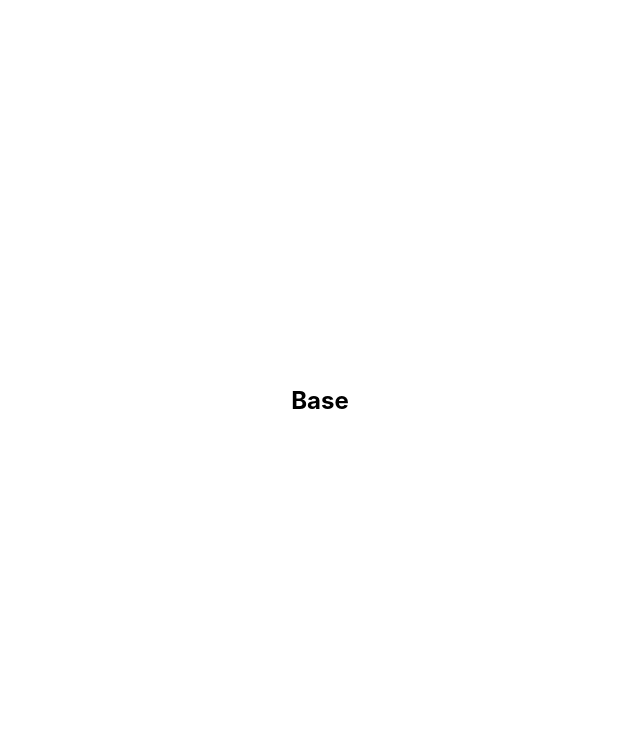
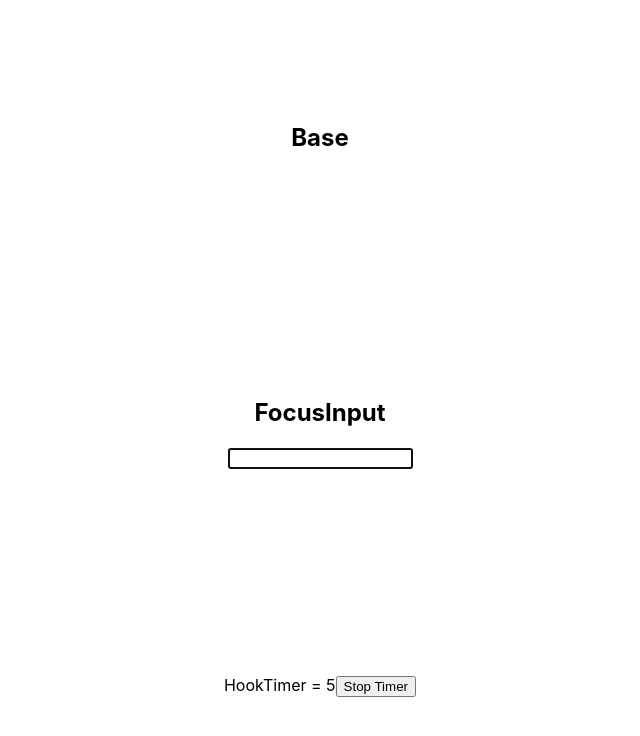
Before and after one commit to AngkitHashamsa/typescript-practice, a React (Create React App) app: page / in a window 1280 px wide. Shown: the top 736 px of the page, without its empty margins (320-960 px from the left). Built offline with nearby package versions, Linux system fonts and the light colour scheme.

Commit message:
typing for ref

```diff
--- a/src/App.tsx
+++ b/src/App.tsx
@@ -1,9 +1,12 @@
 import React from "react";
 import "./App.css";
-
+import FocusInput from "useRef/FocusInput";
+import MutableRefs from "useRef/MutableRefs";
 const App: React.FC = () => (
   <div className="App">
     <h2>Base</h2>
+    <FocusInput />
+    <MutableRefs />
   </div>
 );
 
--- /dev/null
+++ b/src/useRef/FocusInput.tsx
@@ -0,0 +1,18 @@
+import { useEffect, useRef } from "react";
+
+const FocusInput = () => {
+  const inputRef = useRef<HTMLInputElement>(null);
+
+  useEffect(() => {
+    inputRef?.current?.focus();
+  }, []);
+
+  return (
+    <div>
+      <h2>FocusInput</h2>
+      <input type="text" ref={inputRef} />
+    </div>
+  );
+};
+
+export default FocusInput;
--- /dev/null
+++ b/src/useRef/MutableRefs.tsx
@@ -0,0 +1,26 @@
+import { useEffect, useRef, useState } from "react";
+
+const MutableRefs = () => {
+  const [timer, setTimer] = useState(0);
+  const intervalTimer = useRef<number | null>(null);
+  const stopTimer = () => {
+    if (intervalTimer.current) window.clearInterval(intervalTimer.current);
+  };
+
+  useEffect(() => {
+    intervalTimer.current = window.setInterval(() => {
+      setTimer((prevState) => prevState + 1);
+    }, 1000);
+
+    return () => stopTimer();
+  }, []);
+
+  return (
+    <div>
+      HookTimer = {timer}
+      <button onClick={() => stopTimer()}>Stop Timer</button>
+    </div>
+  );
+};
+
+export default MutableRefs;
```
